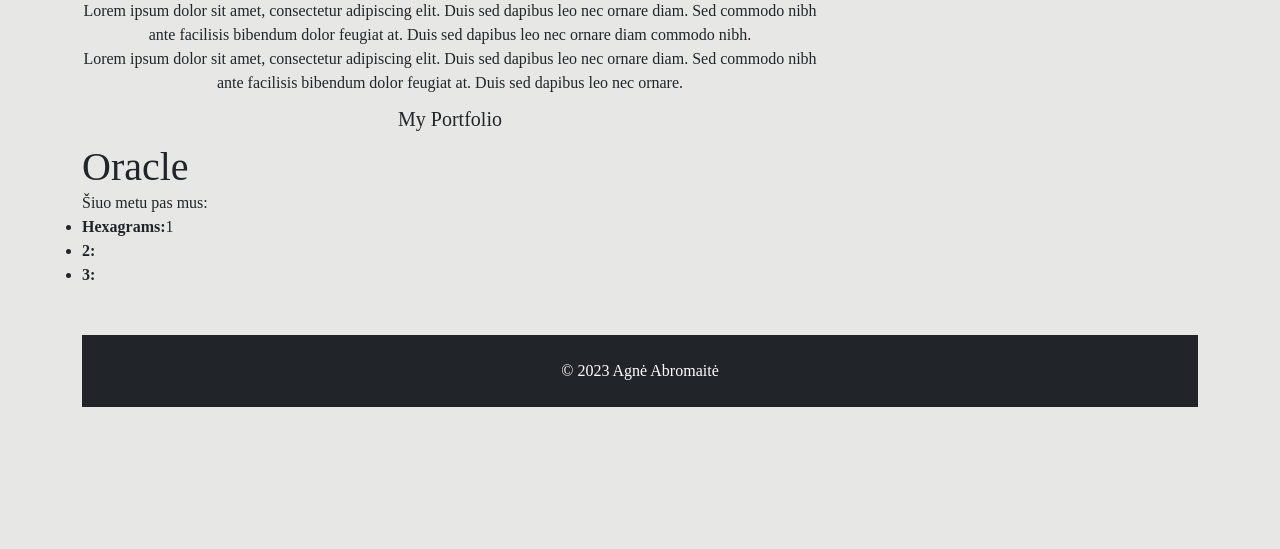
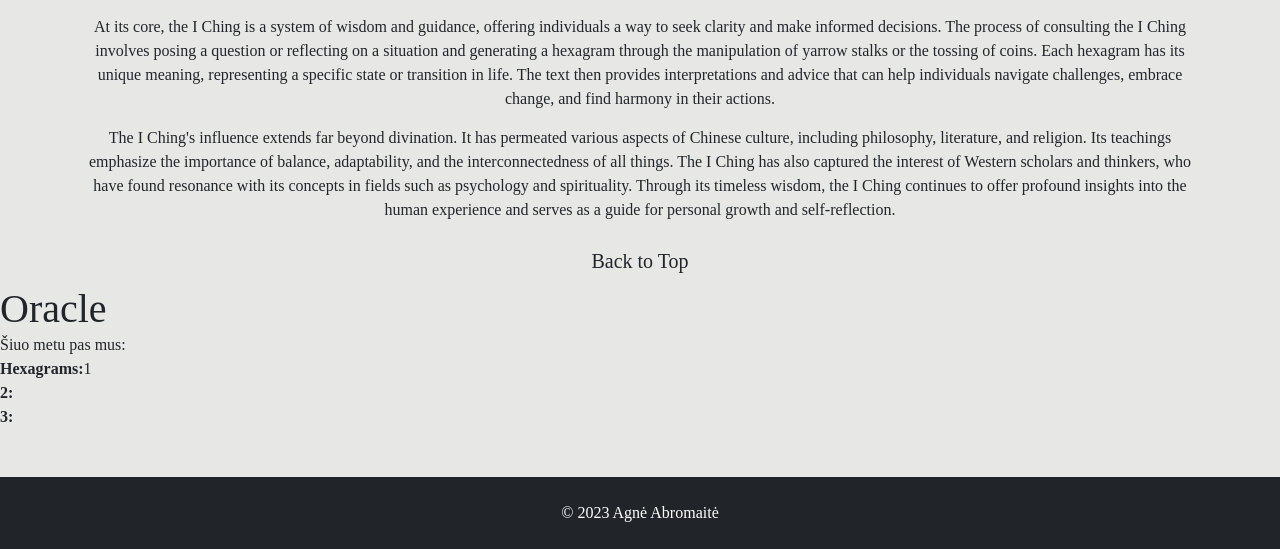
Before and after one commit to A-Abromaite/IChing_Website_final, a Django app: page /iching/ in a window 1280 px wide. Shown: the part 1235-1784 px from the top of the page. Before the commit the page ends 1642 px from the top, so only its background shows below. Run offline with Django 4.2, Linux system fonts and the light colour scheme; data comes from the database, SQL or seed files in the repository.

Commit message:
about section fixed, paragraphs added

```diff
--- a/mysite/iching/templates/base.html
+++ b/mysite/iching/templates/base.html
@@ -41,14 +41,15 @@
       <div class="col-md-12 text-center">
         <img src="{% static 'img/about.png' %}" class="img-fluid about-image">
       </div>
-      <div class="col-md-8 col-md-offset-2">
-        <div class="about-text text-center">
-          <p>Lorem ipsum dolor sit amet, consectetur adipiscing elit. Duis sed dapibus leo nec ornare diam. Sed commodo nibh ante facilisis bibendum dolor feugiat at. Duis sed dapibus leo nec ornare diam commodo nibh.</p>
-          <p>Lorem ipsum dolor sit amet, consectetur adipiscing elit. Duis sed dapibus leo nec ornare diam. Sed commodo nibh ante facilisis bibendum dolor feugiat at. Duis sed dapibus leo nec ornare.</p>
-          <a href="#portfolio" class="btn btn-default btn-lg page-scroll">My Portfolio</a>
+      <div class="col-md-12 col-md-offset-2">
+        <div class="about-text text-center center">
+          <p>The I Ching, also known as the Book of Changes, is an ancient Chinese text that has been revered for over two thousand years. It is a profound divination tool and philosophical guide that offers insights into the patterns and changes of life. Composed of 64 hexagrams, which are combinations of six solid or broken lines, the I Ching provides a framework for understanding the dynamic interplay between yin and yang, the fundamental forces of the universe.</p>
+          <p>At its core, the I Ching is a system of wisdom and guidance, offering individuals a way to seek clarity and make informed decisions. The process of consulting the I Ching involves posing a question or reflecting on a situation and generating a hexagram through the manipulation of yarrow stalks or the tossing of coins. Each hexagram has its unique meaning, representing a specific state or transition in life. The text then provides interpretations and advice that can help individuals navigate challenges, embrace change, and find harmony in their actions.</p>
+          <p>The I Ching's influence extends far beyond divination. It has permeated various aspects of Chinese culture, including philosophy, literature, and religion. Its teachings emphasize the importance of balance, adaptability, and the interconnectedness of all things. The I Ching has also captured the interest of Western scholars and thinkers, who have found resonance with its concepts in fields such as psychology and spirituality. Through its timeless wisdom, the I Ching continues to offer profound insights into the human experience and serves as a guide for personal growth and self-reflection.</p>
+          <a href="#portfolio" class="btn btn-default btn-lg page-scroll">Back to Top</a>
         </div>
       </div>
-    </div?
+    </div>
   </div>
 </div>
 
--- a/mysite/static/iching/styles.css
+++ b/mysite/static/iching/styles.css
@@ -29,20 +29,21 @@
 .styled-hr {
   width: 150px; /* Adjust the width as needed */
   margin: 0 auto; /* Center the <hr> horizontally */
-  margin-top: 20px;    /* Adjust the top padding as needed */
-  margin-bottom: 20px; /* Adjust the bottom padding as needed */
 }
 
 header h1 {
   font-family: Herculanum;
   font-size: 60px;
   font-weight: bold;
+  margin-bottom: 20px;
 }
 
 header p {
   font-family: Herculanum;
   font-size: 30px;
   font-weight: bold;
+  margin-top: 20px;
+  margin-bottom: 15px;
 }
 
 
@@ -101,20 +102,30 @@
 .centered-element {
   display: inline-block;
 }
+
 .about-heading {
-  font-family: Herculanum; /* Replace with your desired font family */
-  margin-top: 20px;
+    font-family: Herculanum; /* Replace with your desired font family */
+    padding: 20px 0;
 }
 
 .about-image {
-  width: 40%; /* Reduce the width by 30% */
-  height: auto; /* Maintain aspect ratio */
-  object-fit: cover;
-  object-position: center;
-  background-color: transparent;
+    width: 20%; /* Change the width */
+    height: auto; /* Maintain aspect ratio */
+    object-fit: cover;
+    object-position: center;
+    background-color: transparent;
+    margin-top: 30px;
+    margin-bottom: 30px;
 }
 
-.image-container {
-  display: inline-block;
-  overflow: hidden;
 }
+
+.about-text {
+	margin-left: 0px;
+	text-align: center;
+
+}
+
+.about-text p {
+  margin-bottom: 15px; /* Adjust the desired spacing between paragraphs */
+}
```
Also changed, not shown: mysite/static/img/about.png (added).
